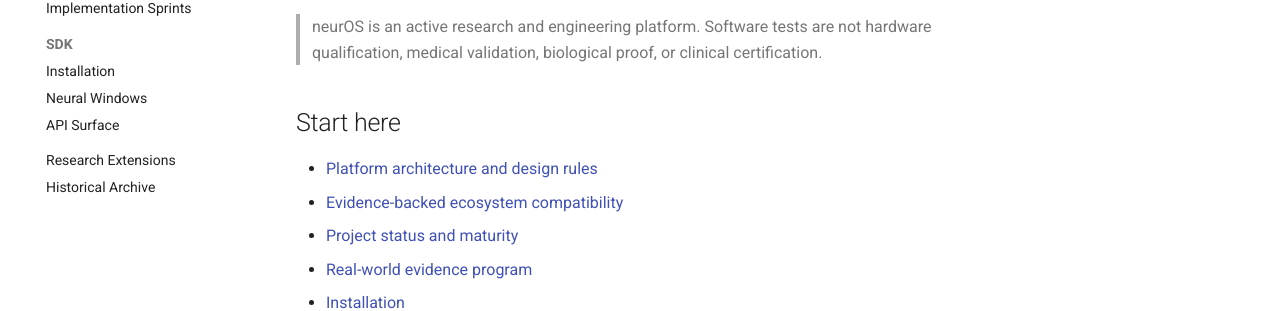
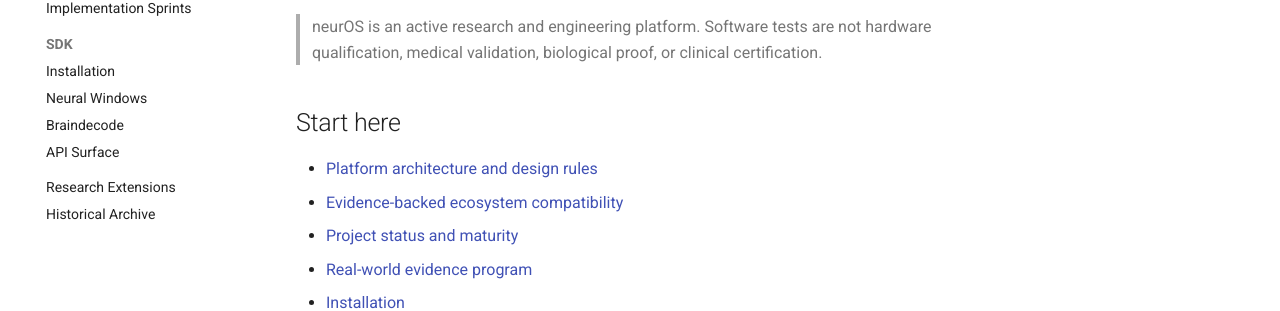
Before and after one commit to sidhulyalkar/neurOS-v1, an MkDocs documentation site: the page built from docs/index.md, in a window 1280 px wide. Shown: the part 560-871 px from the top of the page. Built offline with MkDocs 1.6.1 and Material for MkDocs 9.7.7, drawn with Linux system fonts in a browser that asks for light colours; comment, search, counter and statistics services are not loaded.

Commit message:
docs: add Braindecode interoperability guide to SDK nav

```diff
--- a/mkdocs.yml
+++ b/mkdocs.yml
@@ -69,6 +69,7 @@ nav:
   - SDK:
       - Installation: getting-started/installation.md
       - Neural Windows: NEURAL_WINDOWS.md
+      - Braindecode: BRAINDECODE.md
       - API Surface: API_REFERENCE.md
   - Research Extensions: RESEARCH_EXTENSIONS.md
   - Historical Archive: archive/README.md
```
